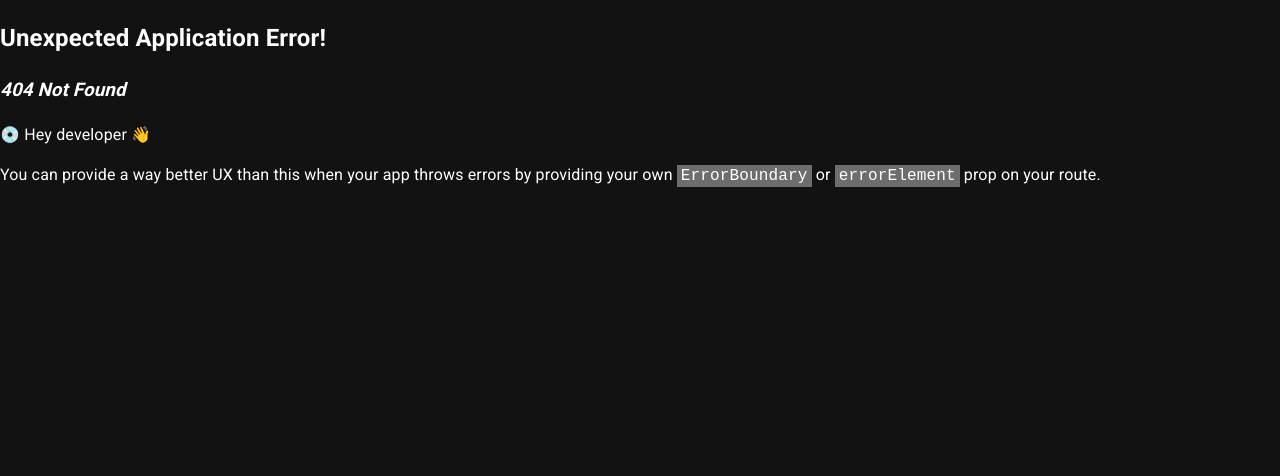
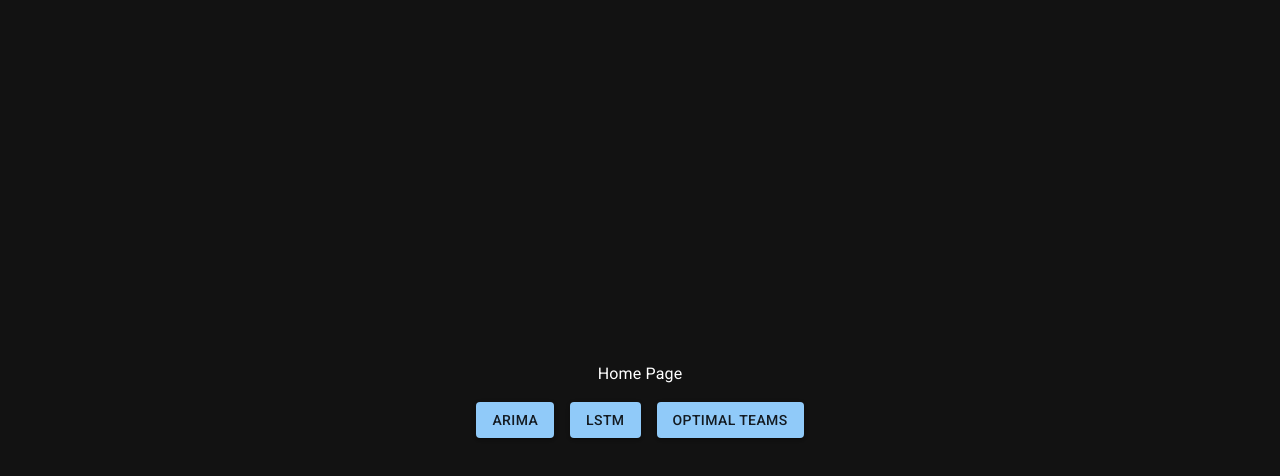
Before and after one commit to casalecchi/cartola-simulator, a React (Vite) app in the folder frontend/: page / in a window 1280 px wide. Before the commit this address had no page. Shown: the top 476 px of the page. Built offline with nearby package versions, Linux system fonts and the light colour scheme.

Commit message:
create HomeView and TeamsView

```diff
--- a/frontend/src/App.tsx
+++ b/frontend/src/App.tsx
@@ -1,11 +1,14 @@
 import { CssBaseline, ThemeProvider } from '@mui/material'
 import { FC } from 'react'
 import { createBrowserRouter, RouterProvider } from 'react-router-dom'
+import { HomeView } from './components/pages/HomeView'
+import { TeamsView } from './components/pages/TeamsView'
 import { TimeseriesView } from './components/pages/TimeseriesView'
 import { darkTheme } from './configurations/theme'
 import { DataProvider } from './contexts/DataContext'
 
 const router = createBrowserRouter([
+    { path: '/', element: <HomeView />, errorElement: <>Error 404</> },
     {
         path: '/arima',
         element: <TimeseriesView model={'arima'} />,
@@ -14,6 +17,7 @@ const router = createBrowserRouter([
         path: '/lstm',
         element: <TimeseriesView model={'lstm'} />,
     },
+    { path: '/teams', element: <TeamsView /> },
 ])
 
 const App: FC = () => {
--- /dev/null
+++ b/frontend/src/components/pages/HomeView.tsx
@@ -0,0 +1,24 @@
+import { Button, Stack, Typography } from '@mui/material'
+import { FC } from 'react'
+import { useNavigate } from 'react-router-dom'
+
+export const HomeView: FC = () => {
+    const to = useNavigate()
+
+    return (
+        <Stack alignItems={'center'} height={'100dvh'} justifyContent={'center'} spacing={2}>
+            <Typography>Home Page</Typography>
+            <Stack direction={'row'} spacing={2}>
+                <Button onClick={() => to('/arima')} variant={'contained'}>
+                    Arima
+                </Button>
+                <Button onClick={() => to('/lstm')} variant={'contained'}>
+                    LSTM
+                </Button>
+                <Button onClick={() => to('/teams')} variant={'contained'}>
+                    OPTIMAL TEAMS
+                </Button>
+            </Stack>
+        </Stack>
+    )
+}
--- /dev/null
+++ b/frontend/src/components/pages/TeamsView.tsx
@@ -0,0 +1,10 @@
+import { Stack } from '@mui/material'
+import { FC } from 'react'
+
+export const TeamsView: FC = () => {
+    return (
+        <Stack alignItems={'center'} height={'100dvh'} justifyContent={'center'} width={'100%'}>
+            Teams
+        </Stack>
+    )
+}
```
